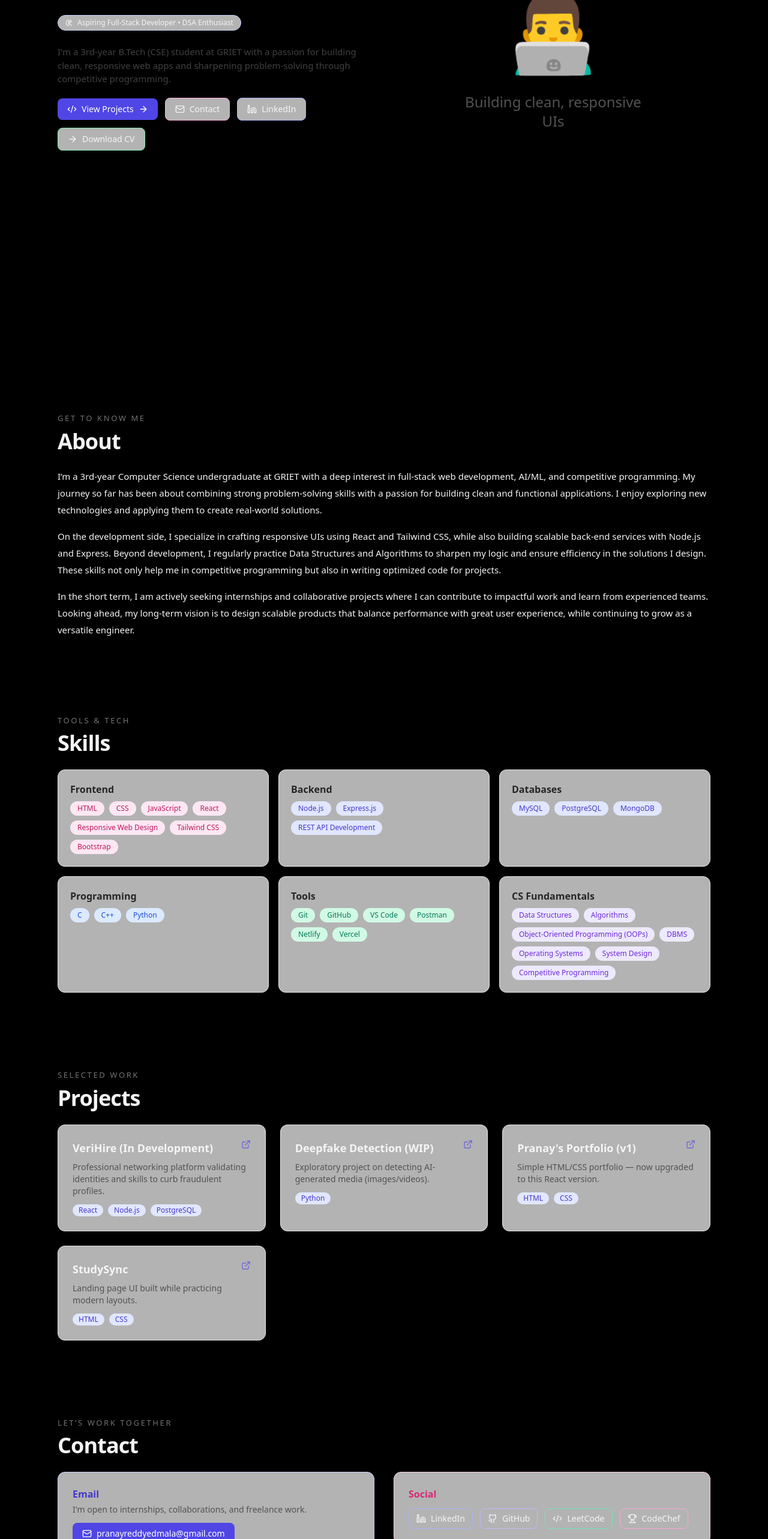
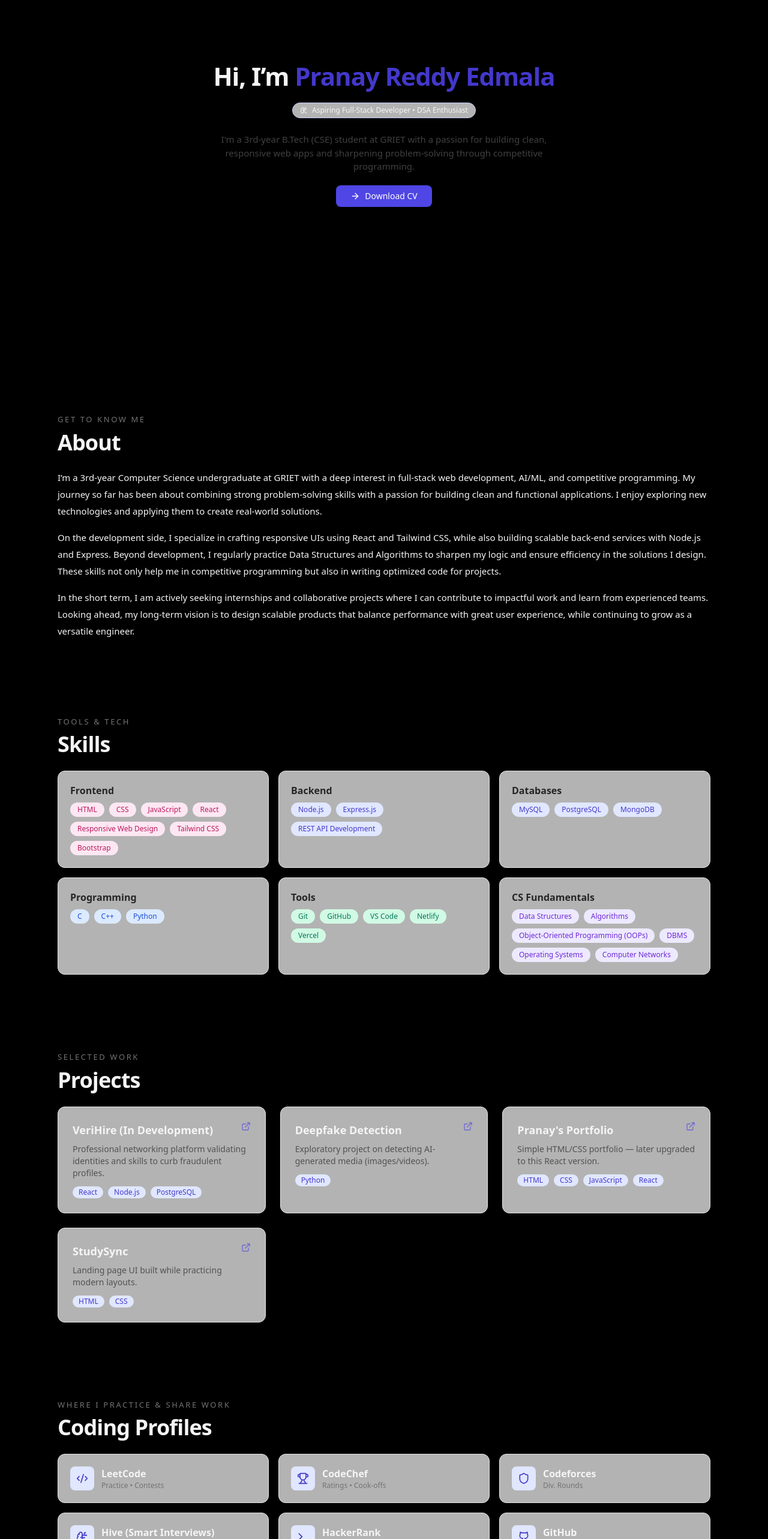
Before and after one commit to pranayreddy-08/Pranay-s-portfolio, a React (Vite) app: page / in a window 1280 px wide. Shown: the part 234-2800 px from the top of the page at 60% size. Built offline with nearby package versions, Linux system fonts and the light colour scheme.

Commit message:
feat: add Profiles section, improve Hero & Contact, fix Navbar

```diff
--- a/src/App.jsx
+++ b/src/App.jsx
@@ -1,5 +1,5 @@
 import React, { useState, useEffect } from 'react';
-import { Github, Linkedin, Mail, ExternalLink, Code2, ArrowRight, Menu, X, Trophy, BrainCircuit } from 'lucide-react';
+import { Github, Linkedin, Mail, ExternalLink, Code2, ArrowRight, Menu, X, Trophy, BrainCircuit ,Phone, CodeIcon, Shield, Terminal} from 'lucide-react';
 
 // ======== EDIT YOUR DATA HERE ========
 const DATA = {
@@ -11,11 +11,16 @@ const DATA = {
   summary:
     "I enjoy turning ideas into working products using React and JavaScript on the front end, and I’m exploring Python/Node on the back end. I’m actively learning advanced DSA and system design.",
   email: 'pranayreddyedmala@gmail.com',
+  phone: '+91 7013890597',
+
   links: {
     github: 'https://github.com/pranayreddy-08',
     linkedin: 'https://www.linkedin.com/in/pranay-reddy-edmala-a0355b2b1/',
     leetcode: 'https://leetcode.com/u/1by8FRI9TP/',
     codechef: 'https://www.codechef.com/users/pranay3214',
+    hive: 'https://hive.smartinterviews.in/profile/23241a3214',
+    hackerrank: 'https://www.hackerrank.com/profile/23241A3214',
+    codeforces: 'https://codeforces.com/profile/23241A3214'
   },
 skills: [
   {
@@ -36,11 +41,11 @@ skills: [
   },
   {
     group: 'Tools',
-    items: ['Git','GitHub','VS Code','Postman','Netlify','Vercel'],
+    items: ['Git','GitHub','VS Code','Netlify','Vercel'],
   },
   {
     group: 'CS Fundamentals',
-    items: ['Data Structures','Algorithms','Object-Oriented Programming (OOPs)','DBMS','Operating Systems','System Design','Competitive Programming'],
+    items: ['Data Structures','Algorithms','Object-Oriented Programming (OOPs)','DBMS','Operating Systems','Computer Networks'],
   },
 ],
 
@@ -52,15 +57,15 @@ skills: [
     link: 'https://github.com/pranayreddy-08/Verihire',
     },
     {
-      title: 'Deepfake Detection (WIP)',
+      title: 'Deepfake Detection ',
       desc: 'Exploratory project on detecting AI-generated media (images/videos).',
       tech: ['Python'],
       link: 'https://github.com/pranayreddy-08/deepfake.detection',
     },
     {
-      title: "Pranay's Portfolio (v1)",
-      desc: 'Simple HTML/CSS portfolio — now upgraded to this React version.',
-      tech: ['HTML', 'CSS'],
+      title: "Pranay's Portfolio ",
+      desc: 'Simple HTML/CSS portfolio — later upgraded to this React version.',
+      tech: ['HTML', 'CSS','JavaScript','React'],
       link: 'https://github.com/pranayreddy-08/Pranay-s-portfolio',
     },
     {
@@ -101,6 +106,7 @@ function Nav() {
     { href: '#about', label: 'About' },
     { href: '#skills', label: 'Skills' },
     { href: '#projects', label: 'Projects' },
+    { href: '#profiles', label: 'Profiles' },
     { href: '#contact', label: 'Contact' },
   ];
 
@@ -111,7 +117,7 @@ function Nav() {
   }, []);
 
   return (
-<header className="sticky top-0 z-60 border-b-2 border-neutral-700 bg-black h-15 backdrop-blur flex items-center">
+    <header className="sticky top-0 z-[60] border-b-2 border-neutral-700 bg-black/80 h-[60px] backdrop-blur flex items-center">
       <Container>
         <div className="h-14 flex items-center justify-between">
           <a href="#home" className="font-semibold text-base sm:text-lg tracking-tight">
@@ -132,10 +138,12 @@ function Nav() {
               href={DATA.links.github}
               target="_blank"
               rel="noreferrer"
-              className="inline-flex items-center gap-2 rounded-full border border-indigo-200 dark:border-indigo-800 px-3.5 py-1.5 text-sm font-medium bg-white/70 dark:bg-neutral-900/70 hover:bg-indigo-50 dark:hover:bg-indigo-900/30 transition"
+              onClick={() => setOpen(false)}
+              className="text-sm inline-flex items-center gap-2 hover:text-indigo-600 dark:hover:text-indigo-400"
             >
               <Github className="size-4" /> GitHub
             </a>
+
           </nav>
 
           <button
@@ -197,13 +205,11 @@ function Section({ id, title, children, kicker }) {
 function Hero() {
   return (
     <div id="home" className="relative overflow-hidden">
-      {/* Colorful gradient background */}
+      {/* Full gradient background */}
       <div className="absolute inset-0 -z-10 bg-gradient-to-b from-indigo-100 via-white to-pink-100 dark:from-indigo-950 dark:via-neutral-950 dark:to-pink-900" />
-      <Container>
-        <div className="min-h-dvh">
-          <div className="grid lg:grid-cols-2 gap-10 items-center">
-            <div>
 
+      <div className="w-screen h-screen flex items-center justify-center">
+        <div className="w-full max-w-3xl text-center px-4">
           <h1 className="text-3xl sm:text-4xl lg:text-[42px] font-extrabold leading-[1.15] tracking-tight">
             Hi, I’m <span className="text-indigo-700 dark:text-indigo-300">{DATA.name}</span>
           </h1>
@@ -211,60 +217,28 @@ function Hero() {
           <div className="inline-flex items-center gap-2 rounded-full border border-indigo-200 dark:border-indigo-800 px-3 py-1 text-xs font-medium mb-3 bg-white/70 dark:bg-neutral-900/70">
             <BrainCircuit className="size-3" /> {DATA.headline}
           </div>
-              <p className="mt-3 text-neutral-700 dark:text-neutral-300 max-w-prose text-[15px]">
+          <p className="mt-3 text-neutral-700 dark:text-neutral-300 max-w-prose text-[15px] mx-auto">
             {DATA.about}
           </p>
-              <div className="mt-5 flex flex-wrap items-center gap-3">
-                <a
-                  href="#projects"
-                  className="inline-flex items-center gap-2 rounded-lg bg-indigo-600 text-white px-4 py-2 text-sm font-medium hover:bg-indigo-700 dark:bg-indigo-400 dark:hover:bg-indigo-500 transition"
-                >
-                  <Code2 className="size-4" /> View Projects <ArrowRight className="size-4" />
-                </a>
-                <a
-                  href={`mailto:${DATA.email}`}
-                  className="inline-flex items-center gap-2 rounded-lg border border-pink-300 dark:border-pink-700 px-4 py-2 text-sm font-medium bg-white/70 dark:bg-neutral-900/70 hover:bg-pink-50 dark:hover:bg-pink-900/30 transition"
-                >
-                  <Mail className="size-4" /> Contact
-                </a>
-                <a
-                  href={DATA.links.linkedin}
-                  target="_blank"
-                  rel="noreferrer"
-                  className="inline-flex items-center gap-2 rounded-lg border border-indigo-300 dark:border-indigo-700 px-4 py-2 text-sm font-medium bg-white/70 dark:bg-neutral-900/70 hover:bg-indigo-50 dark:hover:bg-indigo-900/30 transition"
-                >
-                  <Linkedin className="size-4" /> LinkedIn
-                </a>
+
+          {/* Download CV button */}
+          <div className="mt-5">
             <a
               href="/Pranay_resume (12).pdf"
               download
-                  className="inline-flex items-center gap-2 rounded-lg border border-green-300 dark:border-green-700 px-4 py-2 text-sm font-medium bg-white/70 dark:bg-neutral-900/70 hover:bg-green-50 dark:hover:bg-green-900/30 transition"
+              className="inline-flex items-center gap-2 rounded-lg px-6 py-2 text-sm font-medium
+                         bg-indigo-600 text-white
+                         hover:bg-indigo-700 dark:bg-indigo-500 dark:hover:bg-indigo-600
+                         transform transition-transform duration-200 hover:scale-105"
             >
               <ArrowRight className="size-4" /> Download CV
             </a>
-
-              </div>
-            </div>
-
-            <div className="relative">
-              <div className="aspect-square rounded-xl  p-12 sm:p-16 lg:p-20 shadow-xl">
-                <div className="h-full w-full rounded-xl bg-gradient-to-br grid place-content-center text-center p-6">
-                  <div className="text-[8rem]">👨‍💻</div>
-                  <p className="mt-2 text-2xl text-neutral-600 dark:text-neutral-400">
-                    Building clean, responsive UIs
-                  </p>
           </div>
         </div>
       </div>
     </div>
-
-
-        </div>
-      </Container>
-    </div>
   );
 }
-
 function About() {
   return (
     <Section id="about" title="About" kicker="Get to know me">
@@ -363,68 +337,102 @@ function Projects() {
     </Section>
   );
 }
+function Profiles() {
+  // Build the list from your DATA.links
+  const items = [
+    { label: 'LeetCode', href: DATA.links.leetcode, sub: 'Practice • Contests', Icon: Code2 },
+    { label: 'CodeChef', href: DATA.links.codechef, sub: 'Ratings • Cook-offs', Icon: Trophy },
+    { label: 'Codeforces', href: DATA.links.codeforces, sub: 'Div. Rounds', Icon: Shield },
+    // Hive with provided logo image
+    { label: 'Hive (Smart Interviews)', href: DATA.links.hive, sub: 'Structured DSA', Icon: BrainCircuit },
+    { label: 'HackerRank', href: DATA.links.hackerrank, sub: 'Skill Badges', Icon: Terminal },
+    { label: 'GitHub', href: DATA.links.github, sub: 'Projects • Commits', Icon: Github },
+  ].filter(Boolean);
+
+  return (
+    <Section id="profiles" title="Coding Profiles" kicker="Where I practice & share work">
+      {/* Responsive grid: 1 col on mobile, 3 on md+ */}
+      <div className="grid grid-cols-1 md:grid-cols-3 gap-4 max-w-6xl mx-auto">
+        {items.map(({ label, href, sub, Icon, img }) => (
+          <a
+            key={label}
+            href={href}
+            target="_blank"
+            rel="noopener noreferrer"
+            className="group rounded-xl border border-neutral-200 dark:border-neutral-800 p-5 bg-white/70 dark:bg-neutral-950/40 hover:shadow-xl hover:-translate-y-1 transition"
+          >
+            <div className="flex items-center gap-3">
+              {/* Icon/logo */}
+              {img ? (
+                <span className="inline-flex items-center justify-center size-10 rounded-lg bg-neutral-100 dark:bg-neutral-900 overflow-hidden">
+                  <img src={img} alt={label} className="h-6 w-6 object-contain" />
+                </span>
+              ) : (
+                <span className="inline-flex items-center justify-center size-10 rounded-lg bg-indigo-100 dark:bg-indigo-900/40">
+                  {Icon && <Icon className="size-5 text-indigo-700 dark:text-indigo-300" />}
+                </span>
+              )}
+
+              {/* Texts */}
+              <div>
+                <h3 className="font-semibold">{label}</h3>
+                <p className="text-xs text-neutral-500">{sub}</p>
+              </div>
+            </div>
+          </a>
+        ))}
+      </div>
+    </Section>
+  );
+}
+
 
 function Contact() {
   return (
     <Section id="contact" title="Contact" kicker="Let’s work together">
-      <div className="grid md:grid-cols-2 gap-8 items-start">
       <div className="rounded-xl border border-indigo-200 dark:border-indigo-800 p-6 bg-white/70 dark:bg-neutral-950/40">
-          <h3 className="font-semibold text-indigo-700 dark:text-indigo-300">Email</h3>
         <p className="text-sm text-neutral-600 dark:text-neutral-400 mt-1">
-            I&apos;m open to internships, collaborations, and freelance work.
+          I’m open to internships, collaborations, and freelance work.
         </p>
+        <h3 className="font-semibold text-indigo-700 dark:text-indigo-300">Reach me at</h3>
+        {/* Responsive grid: 1 col on mobile, 3 cols on large */}
+        <div className="mt-4 grid grid-cols-1 md:grid-cols-3 gap-4 max-w-4xl mx-auto">
+          {/* Mobile */}
           <a
-            href={`mailto:${DATA.email}`}
-            className="mt-3 inline-flex items-center gap-2 rounded-lg bg-indigo-600 text-white px-4 py-2 text-sm font-medium hover:bg-indigo-700 dark:bg-indigo-400 dark:hover:bg-indigo-500 transition"
+            href={`tel:${DATA.phone}`}
+            className="flex items-center justify-center gap-3 rounded-lg border border-neutral-200 dark:border-neutral-800 px-4 py-3 hover:bg-neutral-50 dark:hover:bg-neutral-900/40 transition"
           >
-            <Mail className="size-4" /> {DATA.email}
+            <Phone className="size-4 text-emerald-600 dark:text-emerald-400" />
+            <span className="text-sm">{DATA.phone}</span>
           </a>
-        </div>
-        <div className="rounded-xl border border-pink-200 dark:border-pink-700 p-6 bg-white/70 dark:bg-neutral-950/40">
-          <h3 className="font-semibold mb-3 text-pink-600 dark:text-pink-300">Social</h3>
-          <div className="flex flex-wrap gap-3">
+
+          {/* LinkedIn */}
           <a
             href={DATA.links.linkedin}
             target="_blank"
-              rel="noreferrer"
-              className="inline-flex items-center gap-2 rounded-lg border border-indigo-300 dark:border-indigo-700 px-3 py-1.5 text-sm hover:bg-indigo-50 dark:hover:bg-indigo-900/30"
+            rel="noopener noreferrer"
+            className="flex items-center justify-center gap-3 rounded-lg border border-neutral-200 dark:border-neutral-800 px-4 py-3 hover:bg-neutral-50 dark:hover:bg-neutral-900/40 transition"
           >
-              <Linkedin className="size-4" />
-              LinkedIn
+            <Linkedin className="size-4 text-indigo-600 dark:text-indigo-400" />
+            <span className="text-sm">LinkedIn</span>
           </a>
+
+          {/* Email */}
           <a
-              href={DATA.links.github}
-              target="_blank"
-              rel="noreferrer"
-              className="inline-flex items-center gap-2 rounded-lg border border-violet-300 dark:border-violet-700 px-3 py-1.5 text-sm hover:bg-violet-50 dark:hover:bg-violet-900/30"
+            href={`mailto:${DATA.email}`}
+            className="flex items-center justify-center gap-3 rounded-lg border border-neutral-200 dark:border-neutral-800 px-4 py-3 hover:bg-neutral-50 dark:hover:bg-neutral-900/40 transition"
           >
-              <Github className="size-4" />
-              GitHub
+            <Mail className="size-4 text-pink-600 dark:text-pink-400" />
+            <span className="text-sm">{DATA.email}</span>
           </a>
-            <a
-              href={DATA.links.leetcode}
-              target="_blank"
-              rel="noreferrer"
-              className="inline-flex items-center gap-2 rounded-lg border border-emerald-300 dark:border-emerald-700 px-3 py-1.5 text-sm hover:bg-emerald-50 dark:hover:bg-emerald-900/30"
-            >
-              <Code2 className="size-4" />
-              LeetCode
-            </a>
-            <a
-              href={DATA.links.codechef}
-              target="_blank"
-              rel="noreferrer"
-              className="inline-flex items-center gap-2 rounded-lg border border-pink-300 dark:border-pink-700 px-3 py-1.5 text-sm hover:bg-pink-50 dark:hover:bg-pink-900/30"
-            >
-              <Trophy className="size-4" />
-              CodeChef
-            </a>
-          </div>
         </div>
       </div>
     </Section>
   );
 }
+
+
+
 
 function Footer() {
   return (
@@ -475,6 +483,7 @@ export default function Portfolio() {
       <About />
       <Skills />
       <Projects />
+      <Profiles />
       <Contact />
       <Footer />
     </div>
```
Lines whose indentation alone changed are shown as unchanged.
